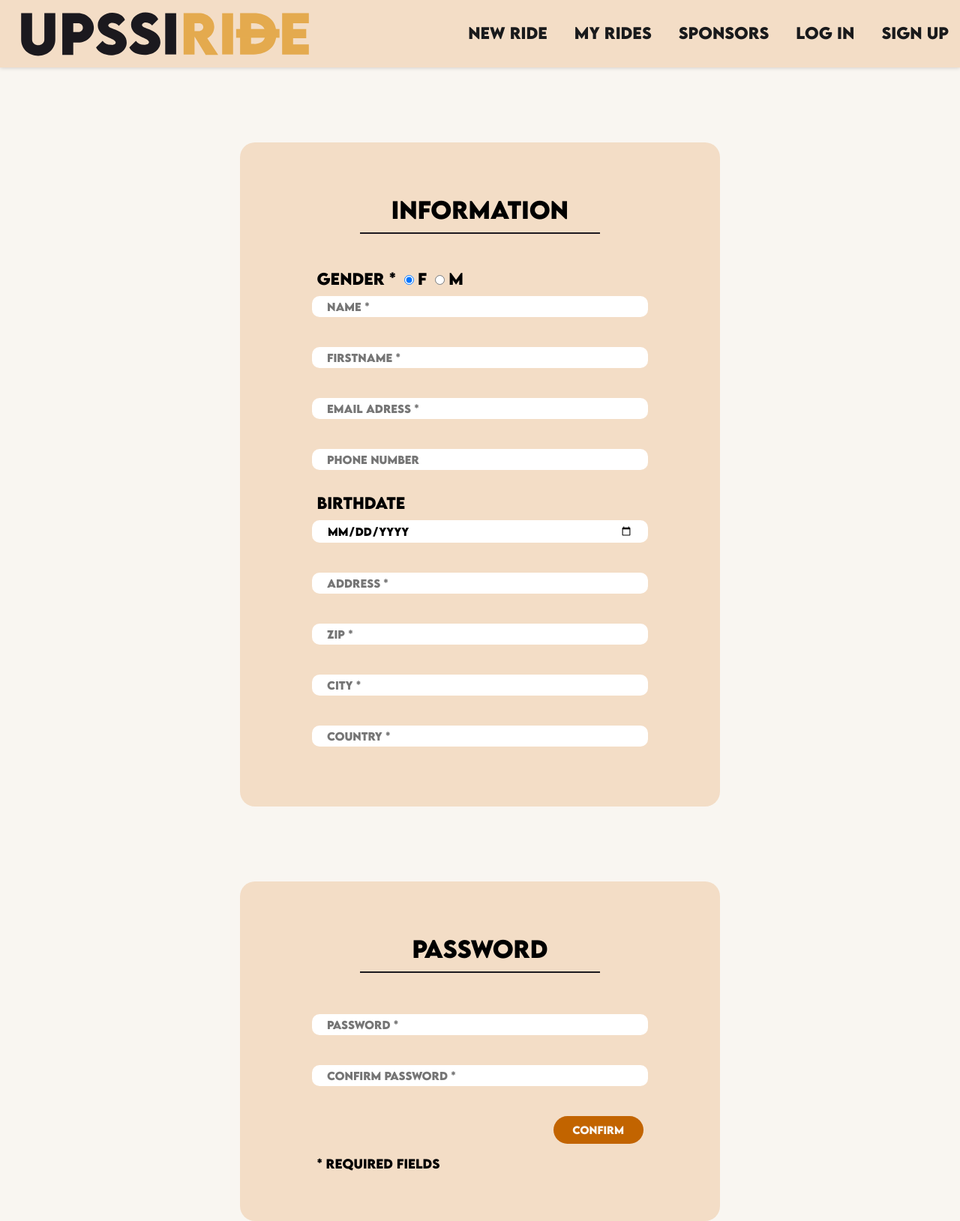
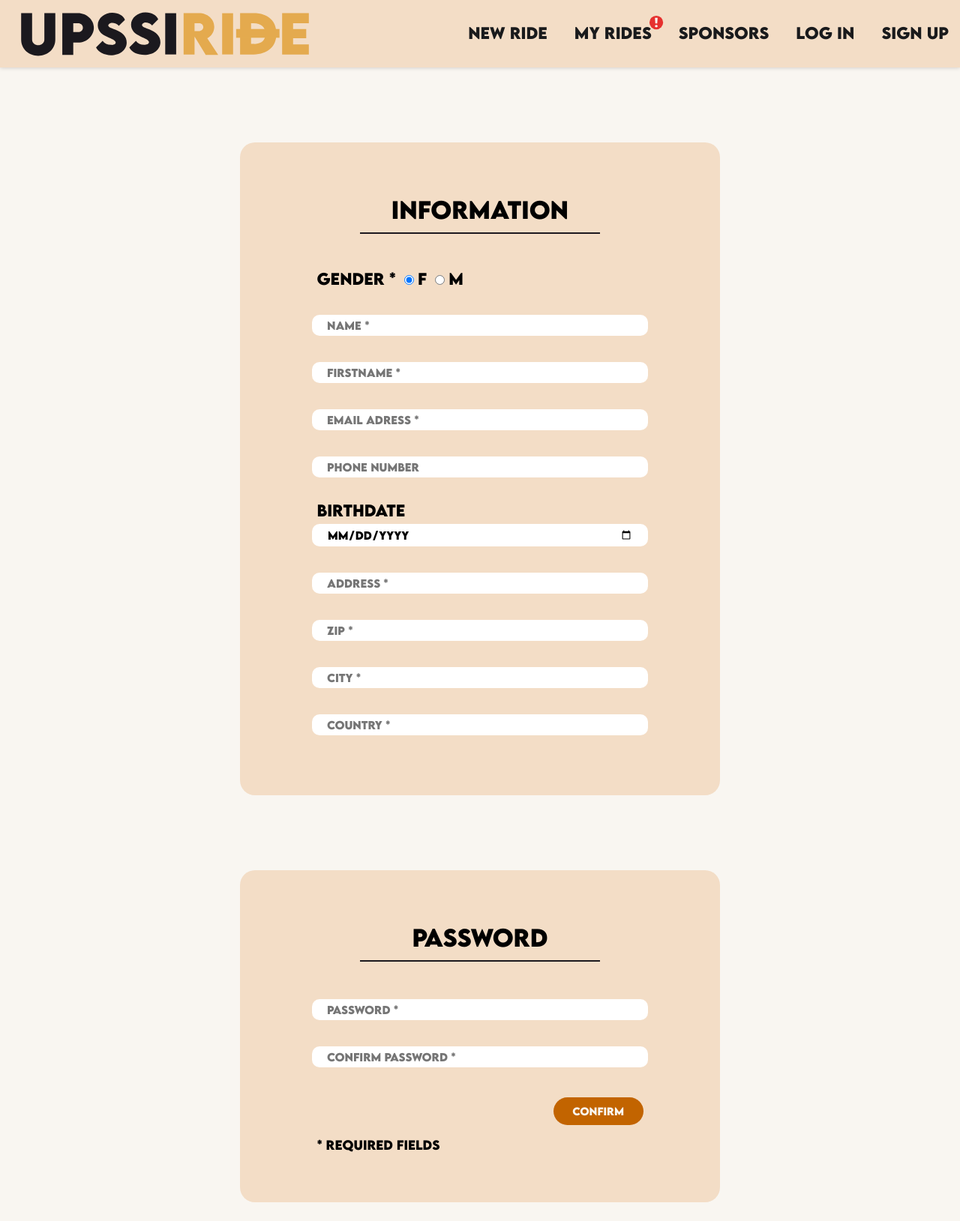
Before and after one commit to axlmk/Upssiride---Projet-Web-L3-STRI, a PHP site: page /HTML/register.php in a window 1280 px wide. Shown: the whole page at 75% size. After the commit the page ends 1604 px from the top, so only its background shows below. Run offline with PHP 8.4, Linux system fonts and the light colour scheme; some libraries are stand-ins or nearby versions.

Commit message:
feat: tiny style changes on mulitple pages

```diff
--- a/HTML/header.php
+++ b/HTML/header.php
@@ -12,7 +12,11 @@
          <nav>
             <ul>
                 <li><a href="index.php">New Ride</a></li>
-                <li><a href="my_rides.php">My Rides</a></li>
+                <li>
+                    <a href="my_rides.php" id="notified">
+                        My Rides<img src="Pictures_site/notification.svg" alt="notification" class="notification">
+                    </a>
+                </li>
                 <li><a href="sponsors.php">Sponsors</a></li>
                 <?php if (is_connected()): ?>
                     <li><a href="my_account.php">Account</a></li>
--- a/HTML/my_account.php
+++ b/HTML/my_account.php
@@ -15,8 +15,8 @@
                     <img src="Pictures_site/test2.jpg" alt="">
                 </div>
                 <div class="">
-                    <button class="tab_button" onClick="openTab(event, 'global_information')" type="button" name="button" >Information</button>
-                    <button class="tab_button" onClick="openTab(event, 'password_information')" type="button" name="button" id="default_tab">Change password</button>
+                    <button class="tab_button" onClick="openTab(event, 'global_information')" type="button" name="button" id="default_tab">Information</button>
+                    <button class="tab_button" onClick="openTab(event, 'password_information')" type="button" name="button">Change password</button>
                     <button class="tab_button" onClick="openTab(event, 'vehicles_information')" type="button" name="button">Vehicles</button>
                 </div>
             </aside>
--- a/HTML/scripts/logout.php
+++ b/HTML/scripts/logout.php
@@ -2,5 +2,5 @@
 session_start();
 unset($_SESSION['connected']);
 unset($_SESSION['id']);
-header("Location: /connection.php");
+header("Location: /HTML/connection.php");
 ?>
--- a/HTML/style/index.css
+++ b/HTML/style/index.css
@@ -33,7 +33,7 @@
 /* Style the tab content */
 .content {
     display: none;
-    padding: 6px 12px;
+    padding: 30px 20px;
     border: none;
     border-top: none;
     border-bottom-left-radius: 20px;
--- a/HTML/style/register.css
+++ b/HTML/style/register.css
@@ -5,6 +5,7 @@
     margin-bottom: 30px;
     padding-left: 20px;
     padding-right: 20px;
+    margin-top: 5px;
 }
 
 .submit_button {
@@ -44,3 +45,17 @@
     padding-left: 16%;
     font-size: 16px;
 }
+
+section {
+    margin-bottom: 100px;
+}
+
+.error {
+    font-size: 12px;
+    color: #aa1f1f;
+    text-align: center;
+}
+
+#gender {
+    margin-bottom: 30px;
+}
--- a/HTML/style/style.css
+++ b/HTML/style/style.css
@@ -72,6 +72,10 @@ hr{
     width: 100%;
     box-shadow: 0px 0px 6px 0px rgba(0,0,0,0.2);
     z-index: 3;
+}
+
+.header nav ul li a {
+    position: relative;
 }
 
 .empty_block {
@@ -219,3 +223,16 @@ input{
 .pic_label img {
     margin-right: 20px;
 }
+
+.notification {
+    position: absolute;
+    top: -10px;
+    right: -10px;
+    width: 20px;
+    height: 20px;
+}
+
+#notified:hover .notification {
+    filter: brightness(140%);
+    transition-duration: 0.5s;
+}
```
Also changed, not shown: HTML/register.php (+32 -31 lines), HTML/Pictures_site/notification.svg (added).
